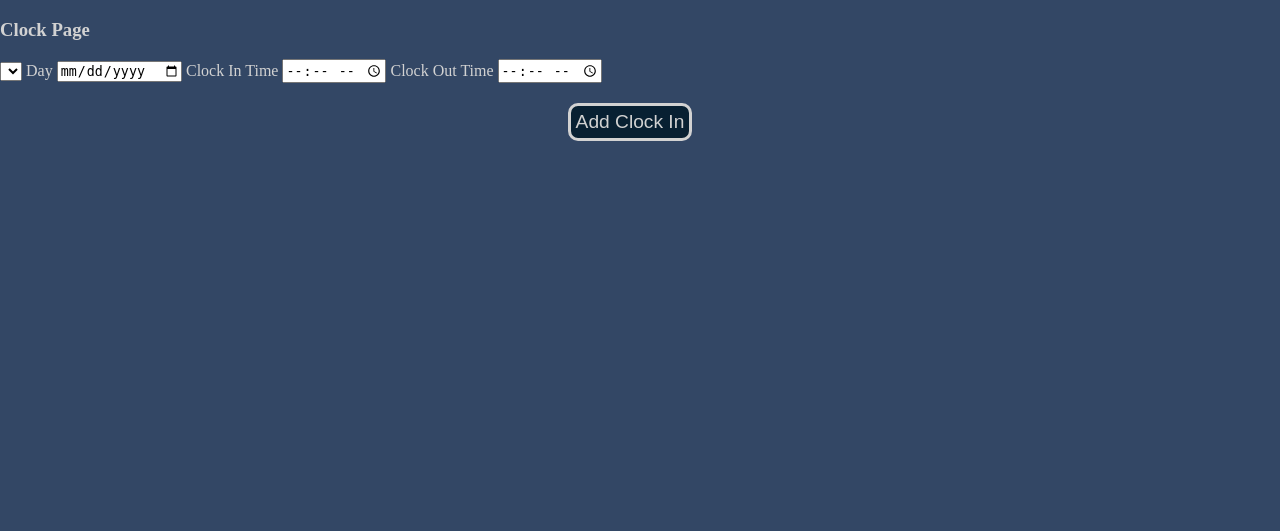
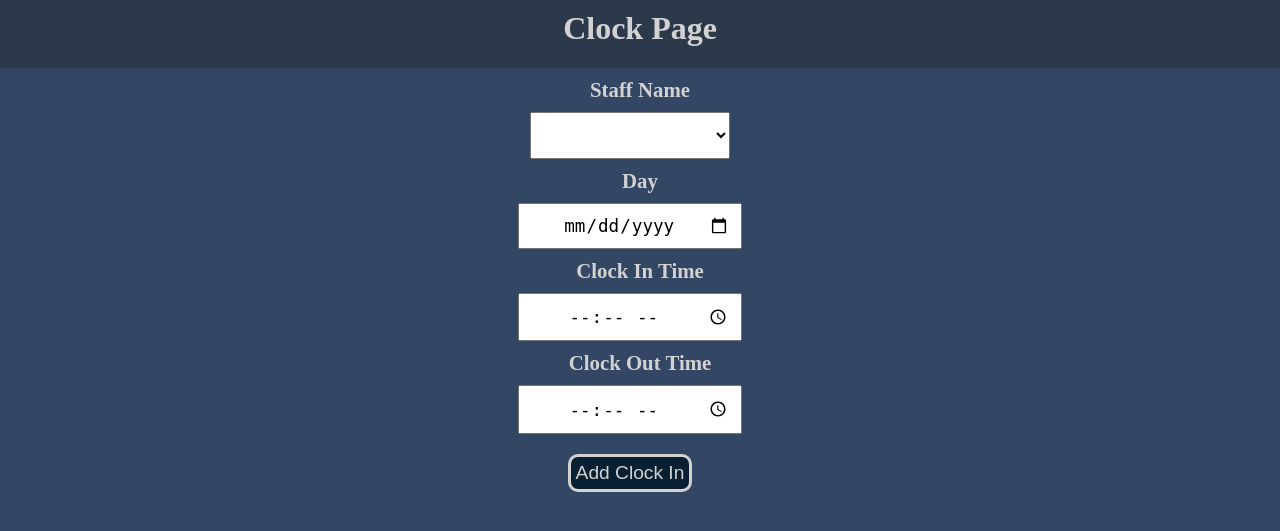
Before and after one commit to ScottDrysdale86/employee_management_system_project, a Flask app: page /clocks/new in a window 1280 px wide. Shown: the top 531 px of the page. Run offline with Flask 2, Linux system fonts and the light colour scheme; lists and menus that the app fills with data are empty.

Commit message:
css done for clock in page

```diff
--- a/static/style.css
+++ b/static/style.css
@@ -3,6 +3,7 @@ body {
 	color: #d2d2d2;
 	margin: 0;
 }
+
 header {
 	height: 3rem;
 	width: auto;
@@ -218,3 +219,48 @@ tr:hover {
 #logon_header {
 	padding: 10px;
 }
+
+#clock_header {
+	padding: 10px;
+}
+
+#clocks {
+	display: flex;
+	flex-direction: column;
+	align-items: center;
+}
+select#name {
+	width: 200px;
+	padding: 10px;
+	margin-right: 20px;
+	text-align: center;
+	font-size: 1.3rem;
+}
+
+#clock_details {
+	display: flex;
+	flex-direction: column;
+	align-items: center;
+}
+#add_button {
+	display: flex;
+	justify-content: center;
+	justify-items: center;
+	padding: 10px;
+	margin: 20px;
+}
+
+#clock > form > div > input {
+	width: 200px;
+	padding: 10px;
+	margin-right: 20px;
+	text-align: center;
+	font-size: 1.1rem;
+}
+
+#clock > form > div > label {
+	width: auto;
+	padding: 10px;
+	font-weight: bold;
+	font-size: 1.3rem;
+}
--- a/templates/base.html
+++ b/templates/base.html
@@ -27,6 +27,7 @@
 					<li><a href="/managers">View Managers</a></li>
 					<li><a href="/staff">View Staff</a></li>
 					<li><a href="/employees/new"> Add New Employee</a></li>
+					<li><a href="/clocks/staff"> View All Clocks</a></li>
 				</ul>
 			</nav>
 		</header>
--- a/templates/clocks/home.html
+++ b/templates/clocks/home.html
@@ -10,22 +10,31 @@
 		/>
 		<title>Clock Page</title>
 	</head>
-	<body>
-		<h3>Clock Page</h3>
+	<body id="clock">
+		<header id="clock_header">
+			<h1>Clock Page</h1>
+		</header>
 		<form action="/clocks/new" method="post">
+			<div id="clock_details">
+				<label for="name">Staff Name</label>
 				<select id="name" name="name" required>
 					{% for employee in all_staff %}
-				<option value="{{ employee.id }}">{{ employee.name }}</option>
+					<option value="{{ employee.id }}">
+						{{ employee.name }}
+					</option>
 					{% endfor %}
 				</select>
 				<label for="day">Day</label>
-			<input id="day" type="date" name="day" />
+				<input id="day" type="date" name="day" required />
 				<label for="clock_in"> Clock In Time</label>
-			<input id="clock_in" type="time" name="clock_in" />
+				<input id="clock_in" type="time" name="clock_in" required />
 				<label for="clock_out"> Clock Out Time</label>
-			<input id="clock_out" type="time" name="clock_out" />
+				<input id="clock_out" type="time" name="clock_out" required />
 				<div id="delete_check">
-				<button type="submit" id="delete_buttons">Add Clock In</button>
+					<button type="submit" id="delete_buttons">
+						Add Clock In
+					</button>
+				</div>
 			</div>
 		</form>
 	</body>
--- a/templates/employees/staff-clocks.html
+++ b/templates/employees/staff-clocks.html
@@ -14,8 +14,8 @@
 	<tr>
 		<td>{{ clock.employee.name}}</td>
 		<td>{{ clock.day }}</td>
-		<td>{{clock.clock_in}}</td>
-		<td>{{clock.clock_out}}</td>
+		<td>{{ clock.clock_in}}</td>
+		<td>{{ clock.clock_out}}</td>
 		<td>{{ clock_hours(clock.clock_in, clock.clock_out) }}</td>
 	</tr>
 	{% endfor %}
```
Lines whose indentation alone changed are shown as unchanged.
